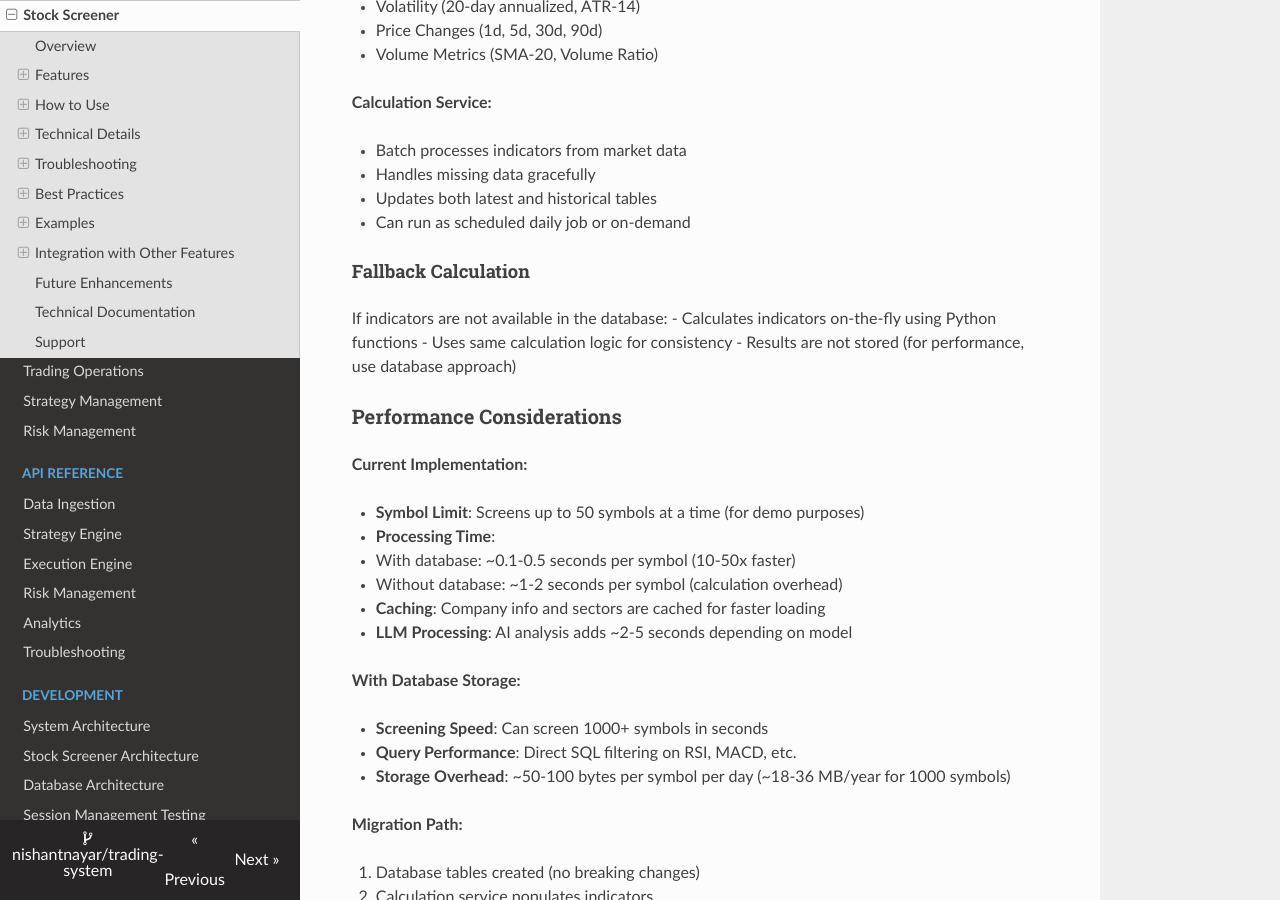
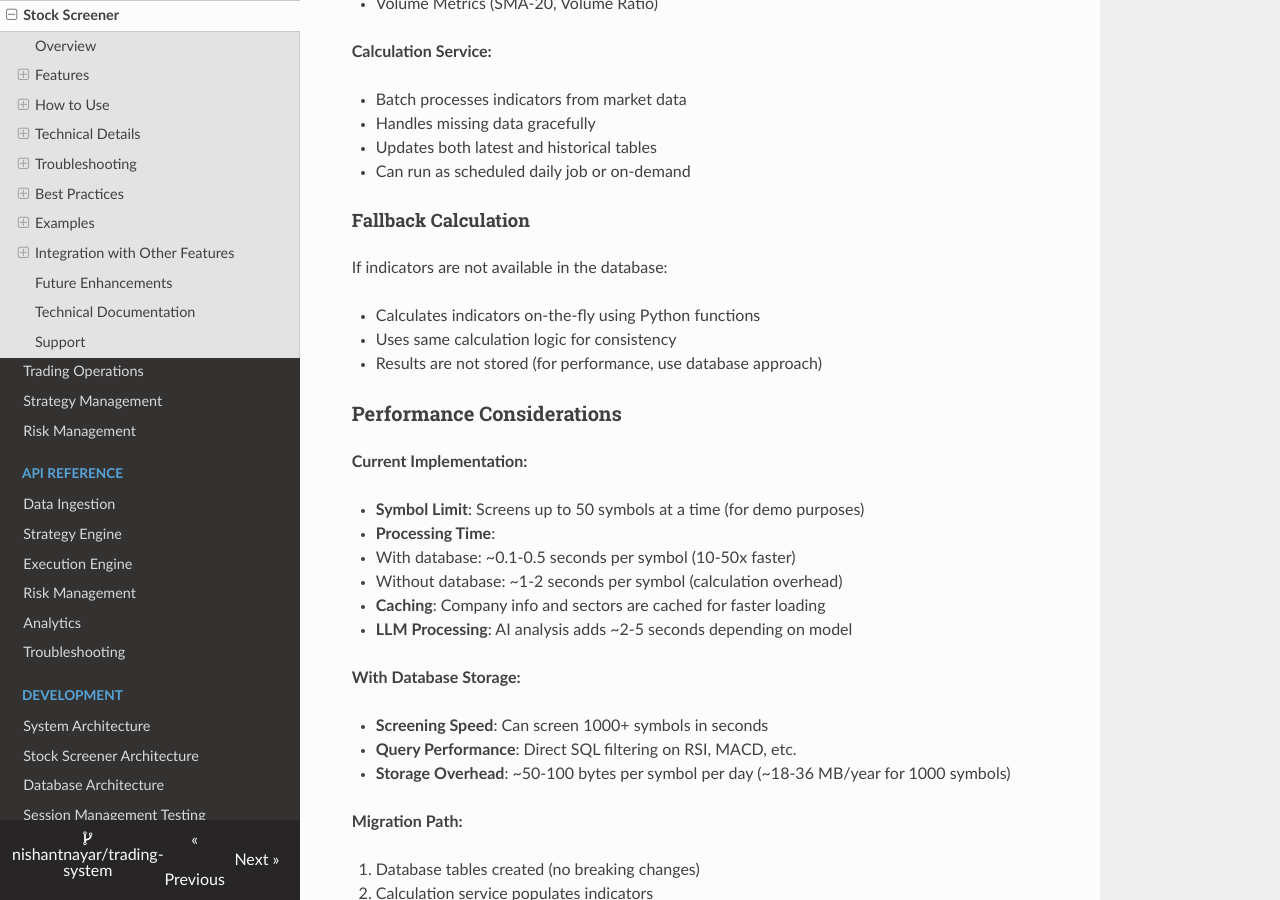
Before and after one commit to nishantnayar/Trading-System, an MkDocs documentation site: the page built from docs/user-guide/stock-screener.md, in a window 1280 px wide and 900 px high, scrolled down 4410 px. Built offline with MkDocs 1.6.1, drawn with Linux system fonts in a browser that asks for light colours; nearby versions of some CDN libraries; some of the changed text lies outside the part shown.

Commit message:
Update stock-screener.md

````diff
--- a/docs/user-guide/stock-screener.md
+++ b/docs/user-guide/stock-screener.md
@@ -54,7 +54,7 @@
 
 1. Start your Streamlit application:
 
-   ```bash
+   ```
    streamlit run streamlit_ui/streamlit_app.py
    ```
 
@@ -64,6 +64,7 @@
 
 1. Click on the **"🤖 Natural Language Query"** tab
 2. Enter your query in the text box:
+
    ```
    Find tech stocks with RSI below 30 and volume above 1 million
    ```
@@ -124,7 +125,7 @@
 
 1. After screening, scroll to the bottom of the results
 2. Click **"📥 Download Results as CSV"**
-3. The file will be named: `stock_screener_results_YYYYMMDD_HHMMSS.csv`
+3. The file will be named: ***stock_screener_results_YYYYMMDD_HHMMSS.csv***
 
 ## Technical Details
 
@@ -180,6 +181,7 @@
 #### Fallback Calculation
 
 If indicators are not available in the database:
+
 - Calculates indicators on-the-fly using Python functions
 - Uses same calculation logic for consistency
 - Results are not stored (for performance, use database approach)
@@ -244,17 +246,17 @@
 
 1. Verify Ollama is running:
 
-   ```bash
+   ```
    ollama list
    ```
 2. Check if a model is installed:
 
-   ```bash
+   ```
    ollama pull phi3
    ```
 3. Test Ollama connection:
 
-   ```bash
+   ```
    python scripts/test_ollama.py
    ```
 
@@ -290,13 +292,13 @@
 
 ### Query Formulation
 
-**Good Queries ✅**
+✅ **Good Queries**
 
 - "Find tech stocks with RSI below 30"
 - "Show me healthcare stocks with high volume"
 - "Find stocks with price between $50 and $200"
 
-**Less Effective ❌**
+❌ **Less Effective**
 
 - "Good stocks" (too vague)
 - "Find everything" (no criteria)
````
Also changed, not shown: other parts of docs/user-guide/stock-screener.md (+1 -1 lines).
